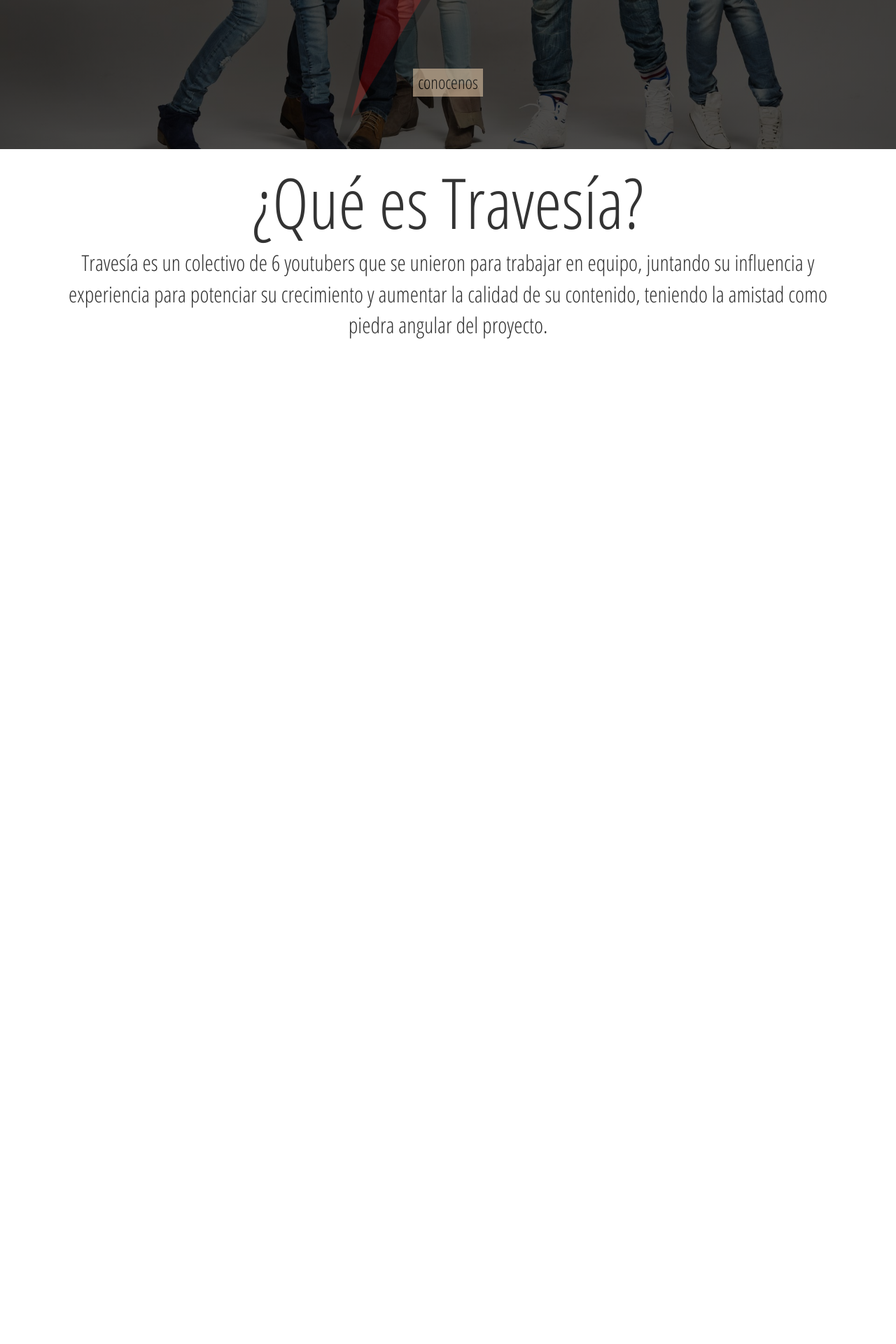
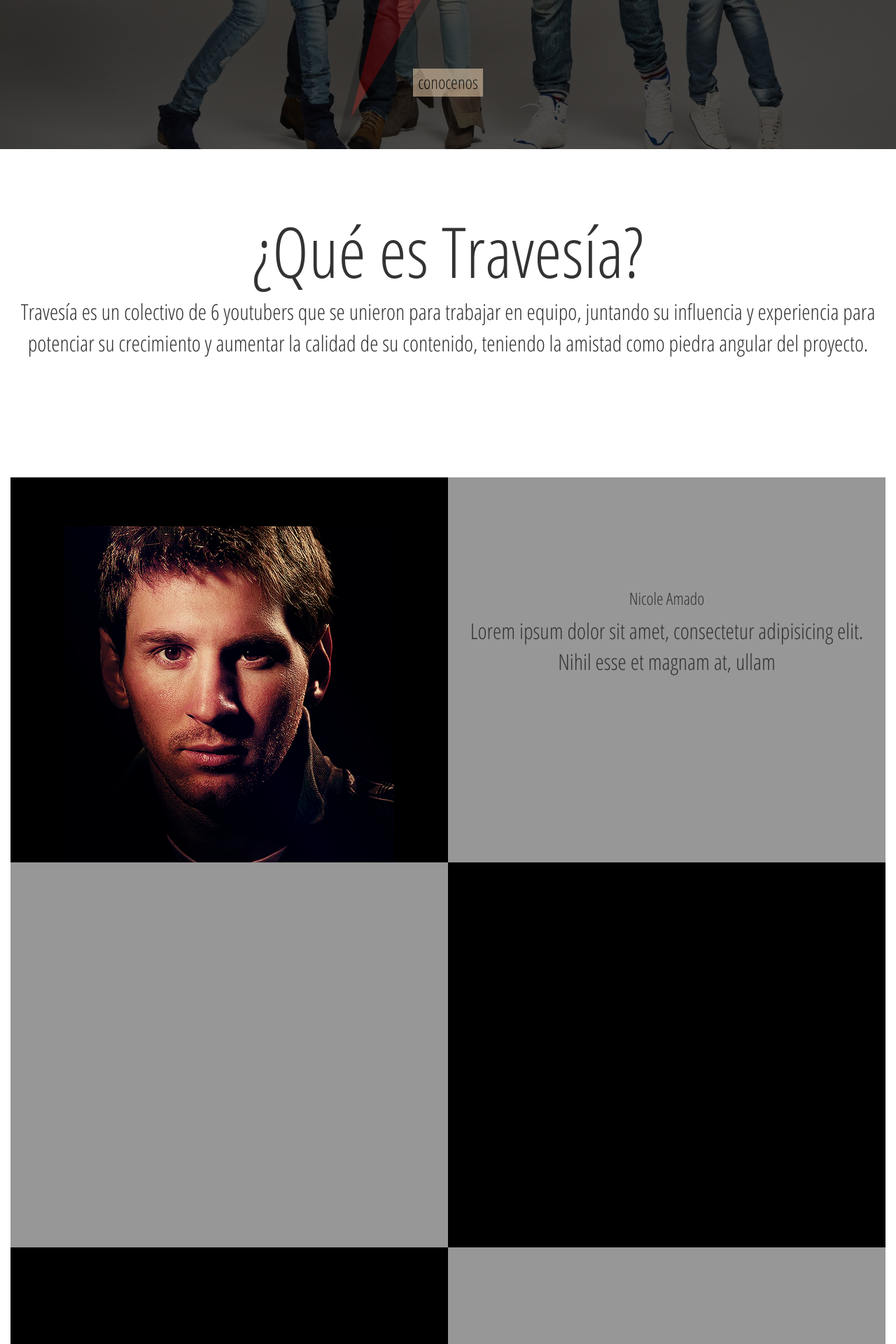
Before and after one commit to jorgeduardos/TravesiaSite, a PHP site: page /home.html in a window 1280 px wide. Shown: the part 587-2507 px from the top of the page at 70% size. Before the commit the page ends 1071 px from the top, so only its background shows below. Run offline with PHP 8.4, Linux system fonts and the light colour scheme; style sheets or scripts are compiled from the project's sources; some libraries are stand-ins or nearby versions.

Commit message:
working on about form(still figuting out grid)

```diff
--- a/home.html
+++ b/home.html
@@ -32,11 +32,44 @@
 		</div>
 	</header>
 	<section class="about">
-		<div class="container">
-			<h2>¿Qué es Travesía?</h2>
-			<p>
-				Travesía es un colectivo de 6 youtubers que se unieron para trabajar en equipo, juntando su influencia y experiencia para potenciar su crecimiento y aumentar la calidad de su contenido, teniendo la amistad como piedra angular del proyecto.
-			</p>
+		<div class="container-fluid">
+			<div>
+				<h2>¿Qué es Travesía?</h2>
+				<p>
+					Travesía es un colectivo de 6 youtubers que se unieron para trabajar en equipo, juntando su influencia y experiencia para potenciar su crecimiento y aumentar la calidad de su contenido, teniendo la amistad como piedra angular del proyecto.
+				</p>
+			</div>
+			<div class="container-fluid">
+				<div class="row grid">
+					<div class="col-md-6 bkgBlack"><img src="resources/css/images/TIME2012.png" alt=""></div>
+					<div class="col-md-6 bkgGrey">
+						<div class="row">
+							<div class="col-lg-12">
+								<h3>Nicole Amado</h3>
+								<p>Lorem ipsum dolor sit amet, consectetur adipisicing elit. Nihil esse et magnam at, ullam</p>
+							</div>
+							<div class="col-lg-12">
+								<div class="row">
+									<div class="col-xs-3"><i class="ion-social-instagram"></i>214K</div>
+									<div class="col-xs-3"><i class="ion-social-facebook"></i>39K</div>
+									<div class="col-xs-3"><i class="ion-social-twitter"></i>13K</div>
+									<div class="col-xs-3"><i class="ion-social-youtube"></i>53K</div>
+								</div>
+							</div>
+						</div>
+					</div>
+					<div class="col-md-6 bkgGrey"><img src="" alt=""></div>
+					<div class="col-md-6 bkgBlack"></div>
+					<div class="col-md-6 bkgBlack"><img src="" alt=""></div>
+					<div class="col-md-6 bkgGrey"></div>
+					<div class="col-md-6 bkgGrey"><img src="" alt=""></div>
+					<div class="col-md-6 bkgBlack"></div>
+					<div class="col-md-6 bkgBlack"><img src="" alt=""></div>
+					<div class="col-md-6 bkgGrey"></div>
+					<div class="col-md-6 bkgGrey"><img src="" alt=""></div>
+					<div class="col-md-6 bkgBlack"></div>
+				</div>
+			</div>
 		</div>
 	</section>
 
--- a/resources/css/homeStyle.css
+++ b/resources/css/homeStyle.css
@@ -18,7 +18,8 @@ body{
 	width: 600px;
 	height: 45.5px;
 	top: 5%;
-	background-color: #FFE0BB;
+	background-color: #FFFCF9;
+	border: 1px solid #E1E1E1
 	text-align: center;
 	z-index: 10;
 	opacity: 0.8;
@@ -126,3 +127,25 @@ header button:hover{
 .about p{
 	font-size: 125%;
 }
+
+.about .container-fluid div:nth-child(1){
+	padding-top: 70px;
+	padding-bottom: 90px;
+}
+
+.grid div{
+	height: 550px;
+}
+
+.grid i{
+	display: block;
+	font-size: 150%;
+}
+
+.bkgBlack{
+	background-color: #000;
+}
+
+.bkgGrey{
+	background-color: #979797;
+}
```
Also changed, not shown: resources/css/images/TIME2012.png (added).
